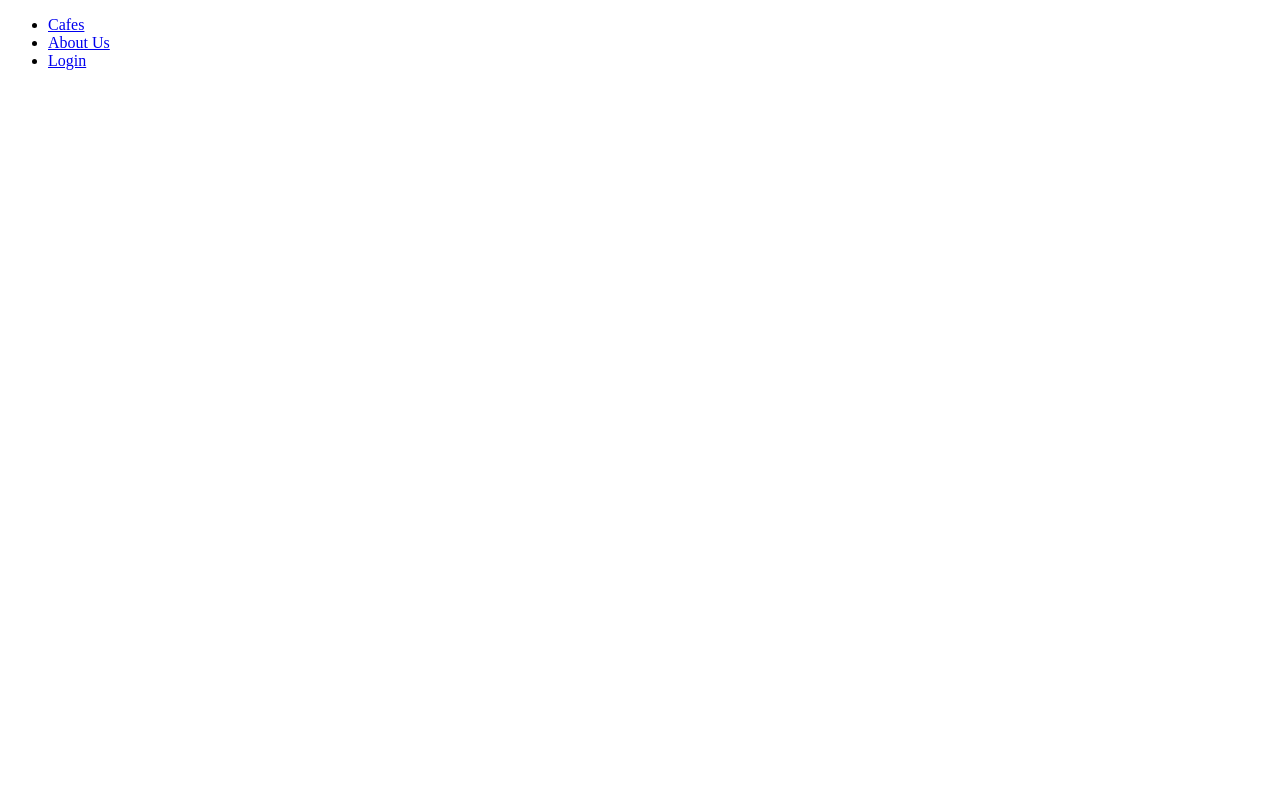
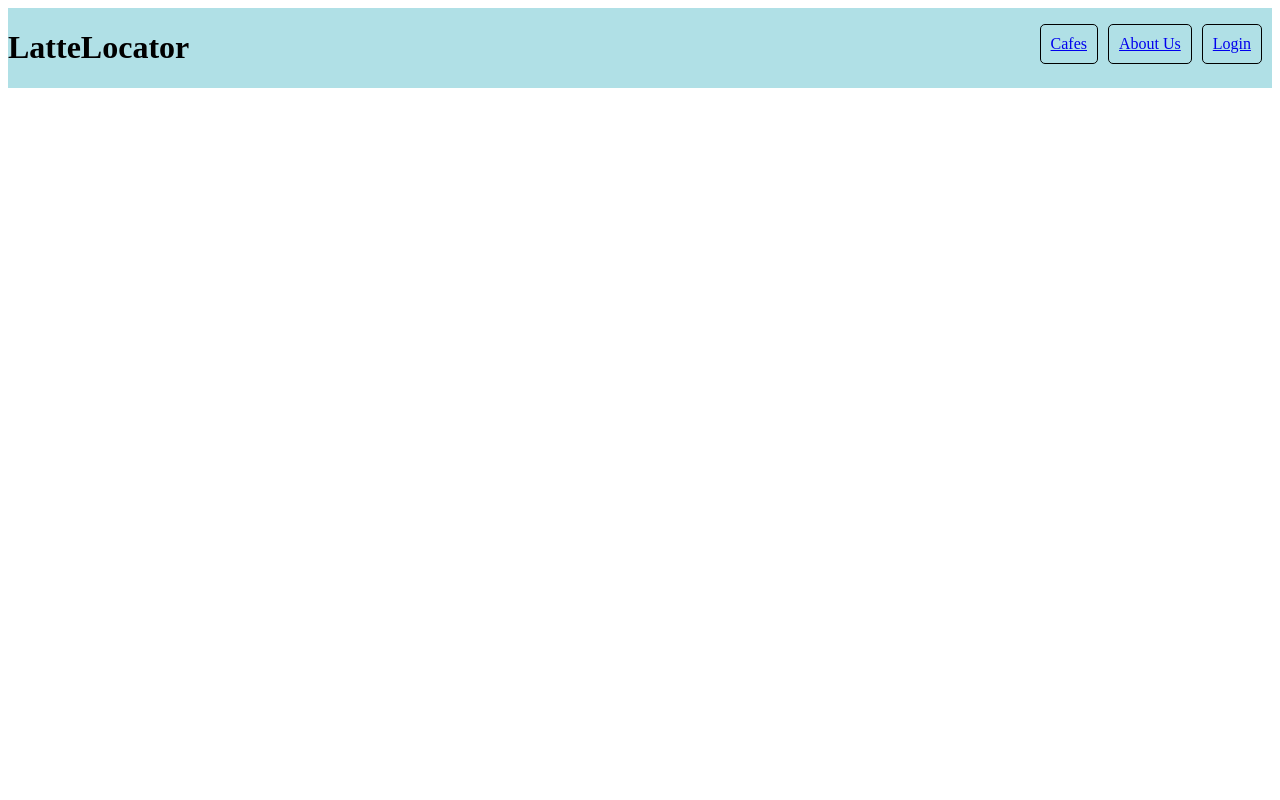
Before and after one commit to Planteig1/Portefolje-6, a website: page index.html in a window 1280 px wide. Shown: the top 800 px of the page. Drawn offline with Linux system fonts and the light colour scheme.

Commit message:
layout for html

```diff
--- a/index.html
+++ b/index.html
@@ -8,6 +8,10 @@
 </head>
 <body>
     <header>
+        <div>
+            <!-- ADD LOGO HERE -->
+            <h1>Latte<span>Locator</span></h1>
+        </div>
 
         <nav>
             <ul>
--- a/main.css
+++ b/main.css
@@ -0,0 +1,41 @@
+/*Global Design*/
+* {
+    list-style-type: none;
+}
+/*HEADER*/
+header {
+    display: flex;
+    justify-content: space-between;
+    background-color: powderblue;
+    position: sticky;
+}
+/* Nav bar*/
+ul {
+    display: flex;
+
+}
+
+/*NAV BAR NAVIGATION BUTTONS*/
+
+li {
+    margin-right: 10px;
+    padding: 10px;
+    border: solid black 1px;
+    border-radius: 5px;
+    transition: 0.75s;
+}
+
+li:hover {
+    transform: scale(110%);
+    background-color: brown;
+}
+
+/*MAIN CONTENT*/
+main {
+    height: 100vh;
+}
+/*FOOTER*/
+footer {
+    background-color: #DFE2DF;
+    height: 100px;
+}
```
